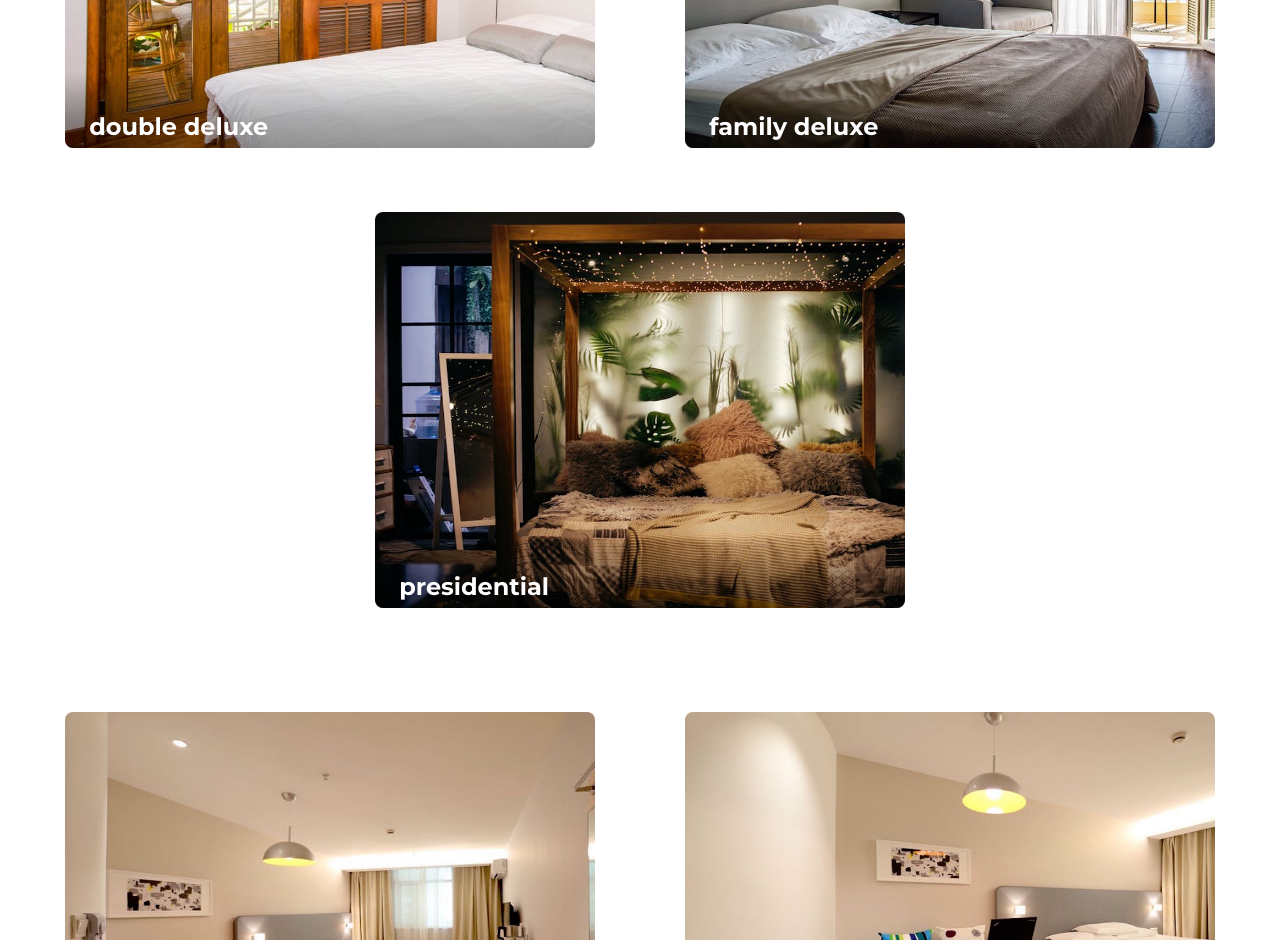
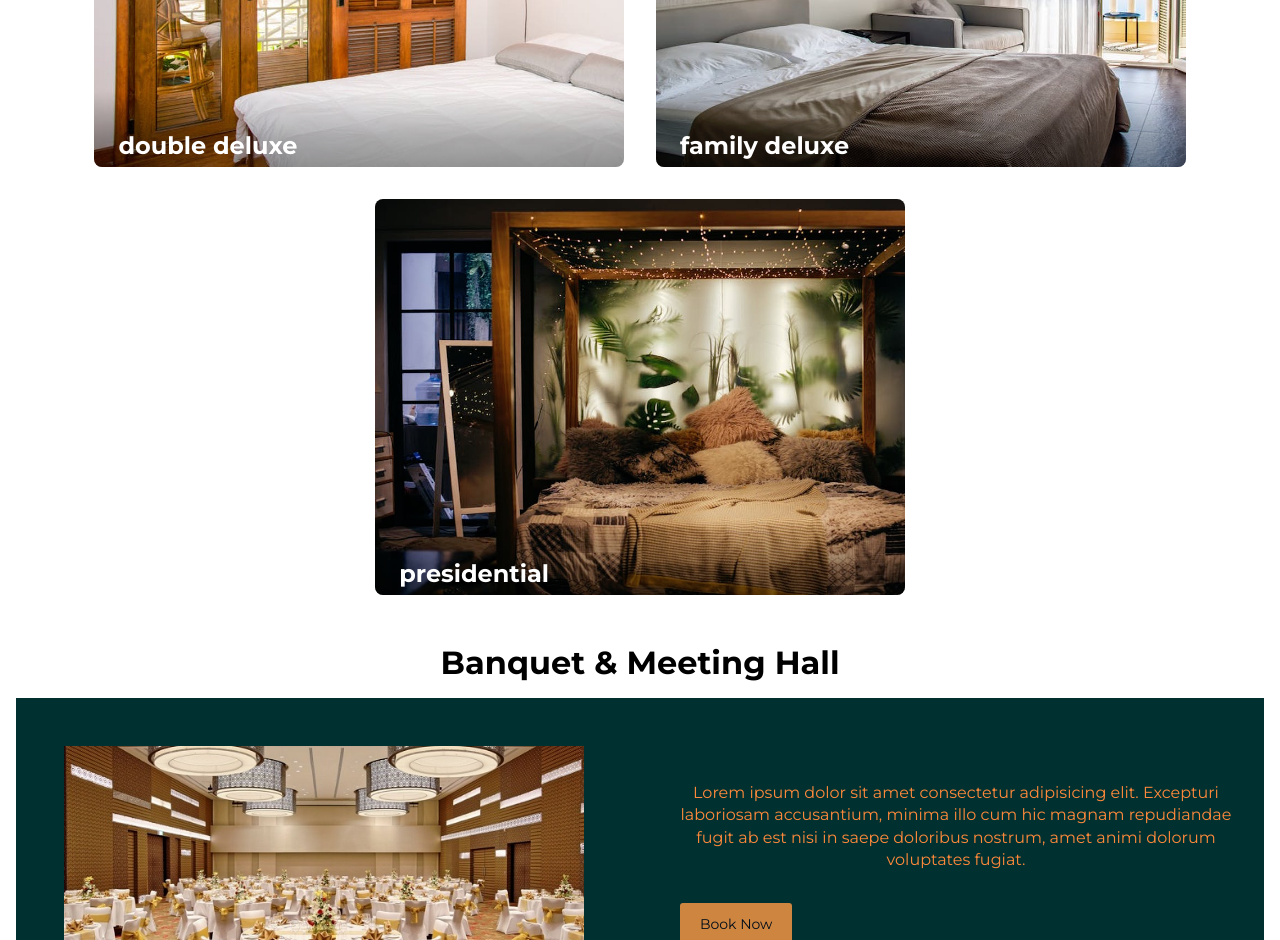
Before and after one commit to NerdyBee/first-repo, a React (Create React App) app: page / in a window 1280 px wide. Shown: the part 1860-2800 px from the top of the page. Built offline with nearby package versions, Linux system fonts and the light colour scheme.

Commit message:
rooms-n-hall-intro

```diff
--- a/src/App.js
+++ b/src/App.js
@@ -2,8 +2,9 @@ import React, {useState} from 'react';
 import FeaturedRooms from './components/FeaturedRooms';
 import Hero from './components/Hero';
 import InfoSection from './components/InfoSection';
+import IntroHall from './components/IntroHall';
 import Navbar from './components/Navbar';
-import Rooms from './components/Rooms';
+// import Rooms from './components/Rooms';
 import SideBar from './components/SideBar';
 import { SliderData } from './data/SliderData';
 import GlobalStyle from './globalStyles';
@@ -24,7 +25,8 @@ function App() {
       <Hero slides={SliderData} />
       <InfoSection />
       <FeaturedRooms />
-      <Rooms />
+      {/* <Rooms /> */}
+      <IntroHall reverse='true' />
     </>
   );
 }
--- a/src/components/Button.js
+++ b/src/components/Button.js
@@ -2,7 +2,7 @@ import styled from "styled-components";
 import { Link } from "react-router-dom";
 
 export const Button = styled(Link)`
-  background: ${({ primary }) => (primary ? "#073336" : "CD853F")};
+  background: ${({ primary }) => (primary ? "#073336" : "#CD853F")};
   white-space: nowrap;
   outline: none;
   border: none;
@@ -21,5 +21,6 @@ export const Button = styled(Link)`
 
   &:hover {
     transform: translateY(-2px);
+    background: ${({ primary }) => (primary ? "#CD853F" : "#FD9F74")};
   }
 `;
--- a/src/components/Card.jsx
+++ b/src/components/Card.jsx
@@ -4,13 +4,12 @@ import { Button } from "./Button";
 
 const CardDiv = styled.section`
   display: flex;
-  gap: 2rem;
+  gap: 1.5rem;
   min-width: 380px;
   height: 100%;
   align-items: center;
   justify-content: center;
   padding: 1rem;
-  margin: 1rem auto;
 
   @media screen and (max-width: 780px) {
     width: 95%;
@@ -42,10 +41,10 @@ const Title = styled.h2`
     bottom: 0;
     margin-bottom: -0.29rem;
     width: calc(100% + var(--padding));
-    background: #090;
+    background: #84f62c;
     transform: scaleX(0);
     transform-origin: left;
-    transition: transform 500ms ease;
+    transition: transform 1500ms ease-in-out;
   }
 `;
 
@@ -95,6 +94,30 @@ const Card = styled.div`
   }
 `;
 
+const PriceTop = styled.div`
+  position: absolute;
+  top: 0;
+  left: 0;
+  background: rgba(0, 0, 0, 0.8);
+  color: azure;
+  padding: 0.3rem 0.6rem 0.5rem;
+  border-bottom-right-radius: 1rem;
+  font-size: 1rem;
+  text-align: center;
+  transition: 0.4s linear;
+  -webkit-transition: 0.4s linear;
+  -moz-transition: 0.4s linear;
+  -ms-transition: 0.4s linear;
+  -o-transition: 0.4s linear;
+
+  h6 {
+    margin-bottom: 0;
+    font-size: 0.9rem;
+    font-weight: 300;
+    letter-spacing: .25rem;
+  }
+`;
+
 const BriefInfo = styled.p`
     margin: .5rem 0;
     line-height: 1.2rem;
@@ -108,6 +131,10 @@ const RoomCard = ({ item }) => {
   return (
     <CardDiv>
       <Card img={item.fields.images[0].fields.file.url}>
+        <PriceTop>
+          <h6># {item.fields.price}</h6>
+          <p>per night</p>
+        </PriceTop>
         <CardContent>
           <Title>{item.fields.name}</Title>
           <CardBody>
--- a/src/components/FeaturedRooms.jsx
+++ b/src/components/FeaturedRooms.jsx
@@ -4,15 +4,21 @@ import { items } from '../data/RoomData';
 import RoomCard from './Card';
 
 const Container = styled.div`
-  padding: 20px;
+  padding: 1rem;
   display: flex;
   flex-wrap: wrap;
   justify-content: center;
 `;
 
+const HeroTitle = styled.h1`
+  color: var(--primary-color);
+  text-align: center;
+`
 
 const FeaturedRooms = () => {
   return (
+    <>
+    <HeroTitle>Featured Rooms</HeroTitle>
     <Container>
       {items
         .filter((item) => item.fields.featured === true)
@@ -20,6 +26,7 @@ const FeaturedRooms = () => {
           <RoomCard item={item} key={item.id} />
         ))}
     </Container>
+    </>
   );
 };
 
--- a/src/components/InfoSection.jsx
+++ b/src/components/InfoSection.jsx
@@ -26,6 +26,7 @@ const Container = styled.div`
   @media screen and (max-width: 760px) {
     grid-template-columns: 1fr;
     padding: 0;
+    // grid-template-rows: 500px;
   }
 `;
 
@@ -41,7 +42,7 @@ const ColumnLeft = styled.div`
 
 
   h1 {
-    color: #008c94;
+    color: var(--primary-color);
     margin-bottom: 1rem;
     font-size: clamp(1.5rem, 6vw, 2rem);
     text-align: center;
@@ -71,7 +72,7 @@ const FeatureList = styled.li`
   display: flex;
   flex-direction: row;
   line-height: 2.5rem;
-  color: #ff893b;
+  color: var(--secondary-color);
 `;
 
 const ColumnRight = styled.div`
--- /dev/null
+++ b/src/components/IntroHall.jsx
@@ -0,0 +1,92 @@
+import React from 'react';
+import styled from 'styled-components';
+import { Button } from './Button';
+import roomImg from '../images/banquet-1.jpg'
+
+const InfoDiv = styled.section`
+  width: 100%;
+  height: 100%;
+  padding: 0rem 1rem;
+  margin: 1rem auto;
+
+  @media screen and (max-width: 480px) {
+    width: 95%;
+  }
+`;
+
+
+const Container = styled.div`
+  padding: 0;
+  margin: 0 auto;
+  display: grid;
+  grid-template-columns: 1fr 1fr;
+  gap: 1rem;
+  color: var(--dark-bg-txt);
+  background: var(--dark-bg);
+
+  @media screen and (max-width: 760px) {
+    grid-template-columns: 1fr;
+    padding: 0;
+  }
+`;
+
+
+const ColumnLeft = styled.div`
+  display: flex;
+  flex-direction: column;
+  justify-content: center;
+  align-items: flex-start;
+  line-height: 1.4;
+  padding: 1rem 2rem;
+  order: revert;
+
+  p {
+    margin-bottom: 2rem;
+    text-align: center;
+  }
+  h4 {
+    color: #94410a;
+    margin-top: 2rem;
+  }
+`;
+
+const ColumnRight = styled.div`
+  padding: 3rem;
+  display: flex;
+
+  @media screen and (max-width: 768px) {
+    // order: $/{(props) => (props.reverse ? "2" : "1")};
+    width: 90%;
+    padding: 1rem;
+    margin: 0 auto;
+  }
+
+  img {
+    width: 100%;
+    object-fit: cover;
+  }
+`;
+
+const IntroHall = ({reverse}) => {
+  return (
+    <InfoDiv>
+      <h1 style={{ color: "black", textAlign: "center", marginBottom: "1rem", fontSize: "2rem" }}>Banquet & Meeting Hall</h1>
+      <Container>
+        <ColumnRight>
+          <img src={roomImg} alt="" />
+        </ColumnRight>
+        <ColumnLeft>
+          <p>
+            Lorem ipsum dolor sit amet consectetur adipisicing elit. Excepturi
+            laboriosam accusantium, minima illo cum hic magnam repudiandae fugit
+            ab est nisi in saepe doloribus nostrum, amet animi dolorum
+            voluptates fugiat.
+          </p>
+          <Button to="/home">Book Now</Button>
+        </ColumnLeft>
+      </Container>
+    </InfoDiv>
+  );
+};
+
+export default IntroHall;
--- a/src/globalStyles.js
+++ b/src/globalStyles.js
@@ -1,6 +1,13 @@
 import { createGlobalStyle } from "styled-components";
 
 const GlobalStyle = createGlobalStyle`
+    :root {
+        --primary-color: #008c94;
+        --secondary-color: #ff893b;
+        --dark-bg: #003130;
+        --dark-bg-txt: #FF893B;
+    }
+
     * {
         margin: 0;
         padding: 0;
@@ -12,6 +19,11 @@ const GlobalStyle = createGlobalStyle`
         overflow-x: hidden;
     }
 
+    .heroTitle {
+        color: var(--primary-color);
+        text-align: center;
+    }
+
     .scrolled {
         background-color: black!important;
         transition:500ms ease;
```
Also changed, not shown: src/images/banquet-1.jpg (added), src/images/conference-hall.jpg (added).
